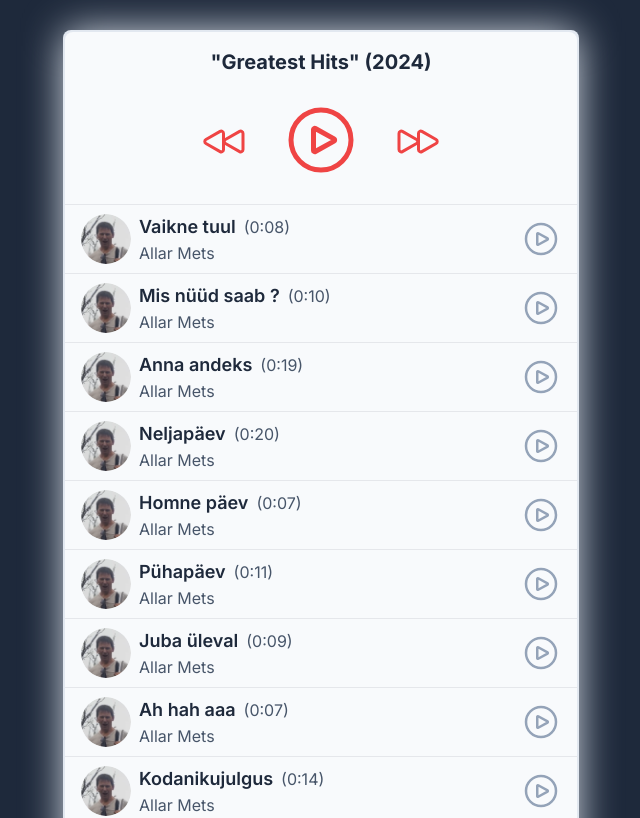
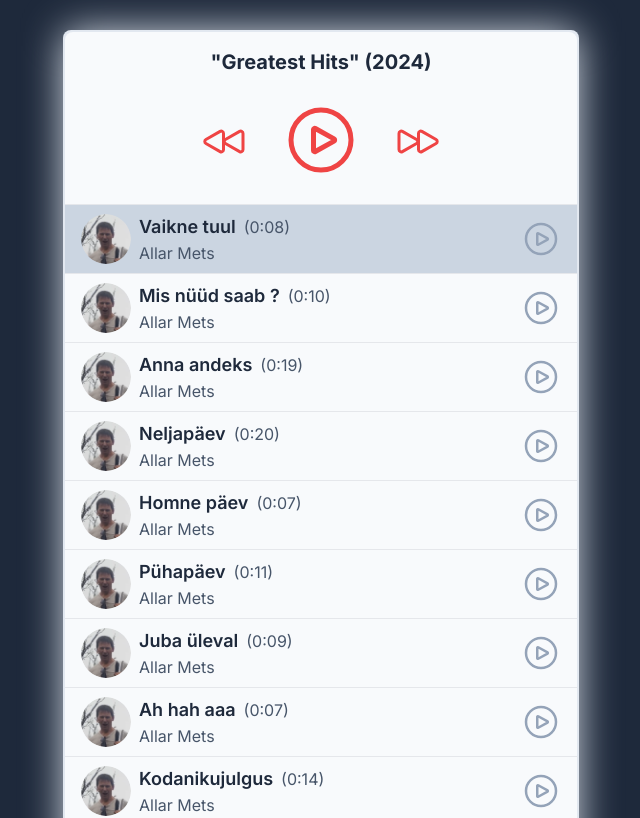
Before and after one commit to randelpalu/fren-likes-singing, a Next.js app: page / in a window 1280 px wide. Shown: the top 818 px of the page, without its empty margins (319-959 px from the left). Built offline with nearby package versions, Linux system fonts and the light colour scheme.

Commit message:
Moved audioRef to Context

```diff
--- a/src/app/components/Album.tsx
+++ b/src/app/components/Album.tsx
@@ -6,8 +6,8 @@ export default function Album() {
 
   return(
       <ul className="py-4">
-        {tracks.map((track) => (
-          <Track key={track.id} {...track} icon={'/images/rounded.png'}/>
+        {tracks.map((track, index) => (
+          <Track key={track.id} {...track} icon={'/images/rounded.png'} index={index}/>
         ))}
       </ul>
   )
--- a/src/app/components/Player.tsx
+++ b/src/app/components/Player.tsx
@@ -2,8 +2,7 @@ import { useRef, useEffect } from "react"
 import { useTrackContext } from "../contexts/TrackContext";
 
 export default function Player() {
-  const { currentTrackIndex, isPlaying, playTrack, stopTrack, prevTrack, nextTrack, tracks } = useTrackContext();
-  const audioRef = useRef<HTMLAudioElement>(null)
+  const { currentTrackIndex, isPlaying, playTrack, stopTrack, prevTrack, nextTrack, tracks, audioRef } = useTrackContext();
 
   useEffect(() => {
     const currentAudioRef = audioRef.current
@@ -19,7 +18,7 @@ export default function Player() {
 
   const handleNewSongLoaded = () => {
     if(isPlaying) {
-      audioRef.current?.play()
+      playTrack(currentTrackIndex)
     }
   }
 
@@ -27,30 +26,24 @@ export default function Player() {
     nextTrack()
   }
 
-  const handlePrev = (event: React.MouseEvent<HTMLElement>) => {
-    event.preventDefault()
-
-    prevTrack()
-    audioRef.current?.play()
-  }
-
   const handleTogglePlay = (event: React.MouseEvent<HTMLElement>) => {
     event.preventDefault()
 
     if(!isPlaying) {
       playTrack(currentTrackIndex)
-      audioRef.current?.play()
     } else {
       stopTrack()
-      audioRef.current?.pause()
     }
+  }
+
+  const handlePrev = (event: React.MouseEvent<HTMLElement>) => {
+    event.preventDefault()
+    prevTrack()
   }
 
   const handleNext = (event: React.MouseEvent<HTMLElement>) => {
     event.preventDefault()
-
     nextTrack()
-    audioRef.current?.play()
   }
 
   return (
--- a/src/app/components/Track.tsx
+++ b/src/app/components/Track.tsx
@@ -1,10 +1,24 @@
 import Image from "next/image";
 import type { TrackType } from "../types/global.t";
 import styles from './styles/Track.module.css';
+import { useTrackContext } from "../contexts/TrackContext";
 
-export default function Track({icon, ...track}: TrackType & { icon: string }) {
+export default function Track({icon, index, ...track}: TrackType & { icon: string, index: number }) {
+  const { currentTrackIndex, isPlaying, playTrack, stopTrack, audioRef } = useTrackContext()
+
+  const handleClick = (event: React.MouseEvent<HTMLElement>) => {
+    event.preventDefault()
+
+    // Player on pause, or some other song playing
+    if (!isPlaying || index !== currentTrackIndex) {
+      playTrack(index)
+    } else {
+      stopTrack()
+    }
+  }
+
   return(
-    <li className={styles.track}>
+    <li className={`${styles.track} ${(index === currentTrackIndex) ? 'bg-slate-300' : ''}`}>
       <div className="flex items-center">
         <Image src={icon} width={50} height={50} className="mr-2 rounded-full" alt="Artist icon"/>
         <div>
@@ -16,12 +30,14 @@ export default function Track({icon, ...track}: TrackType & { icon: string }) {
           <p className="text-slate-600">{track.artist}</p>
         </div>
       </div>
+      <button className="button-icon" onClick={handleClick}>
         <div className="text-slate-400">
           <svg xmlns="http://www.w3.org/2000/svg" fill="none" viewBox="0 0 24 24" strokeWidth="1.5" stroke="currentColor" className="w-10 h-10">
             <path strokeLinecap="round" strokeLinejoin="round" d="M21 12a9 9 0 1 1-18 0 9 9 0 0 1 18 0Z" />
             <path strokeLinecap="round" strokeLinejoin="round" d="M15.91 11.672a.375.375 0 0 1 0 .656l-5.603 3.113a.375.375 0 0 1-.557-.328V8.887c0-.286.307-.466.557-.327l5.603 3.112Z" />
           </svg>
         </div>
+      </button>
     </li>
   )
 }
--- a/src/app/contexts/TrackContext.tsx
+++ b/src/app/contexts/TrackContext.tsx
@@ -1,4 +1,4 @@
-import { ReactNode, createContext, useContext, useState } from "react";
+import { ReactNode, createContext, useContext, useState, useRef } from "react";
 import type { TrackContextType } from "../types/global.t";
 import type { TrackType } from "../types/global.t";
 
@@ -10,6 +10,7 @@ const TrackContext = createContext<TrackContextType>({
   prevTrack: () => {},
   nextTrack: () => {},
   tracks: [],
+  audioRef: { current: null }
 });
 
 export const TrackProvider = ({
@@ -19,14 +20,17 @@ export const TrackProvider = ({
 }>) => {
   const [currentTrackIndex, setCurrentTrackIndex] = useState(0);
   const [isPlaying, setIsPlaying] = useState(false);
+  const audioRef = useRef<HTMLAudioElement|null>(null)
 
   const playTrack = (index: number) => {
     setCurrentTrackIndex(index)
     setIsPlaying(true)
+    audioRef.current?.play()
   }
 
   const stopTrack = () => {
     setIsPlaying(false)
+    audioRef.current?.pause()
   }
 
   const prevTrack = () => {
@@ -180,7 +184,7 @@ export const TrackProvider = ({
   ]
 
   return (
-    <TrackContext.Provider value={{currentTrackIndex, isPlaying, playTrack, stopTrack, prevTrack, nextTrack, tracks}}>
+    <TrackContext.Provider value={{currentTrackIndex, isPlaying, playTrack, stopTrack, prevTrack, nextTrack, tracks, audioRef}}>
       {children}
     </TrackContext.Provider>
   )
--- a/src/app/types/global.t.ts
+++ b/src/app/types/global.t.ts
@@ -15,4 +15,5 @@ export type TrackContextType = {
   prevTrack: () => void
   nextTrack: () => void
   tracks: TrackType[]
+  audioRef: React.MutableRefObject<HTMLAudioElement|null>
 }
```
Also changed, not shown: src/app/components/styles/Track.module.css (line endings or trailing spaces). Lines whose indentation alone changed are shown as unchanged.
